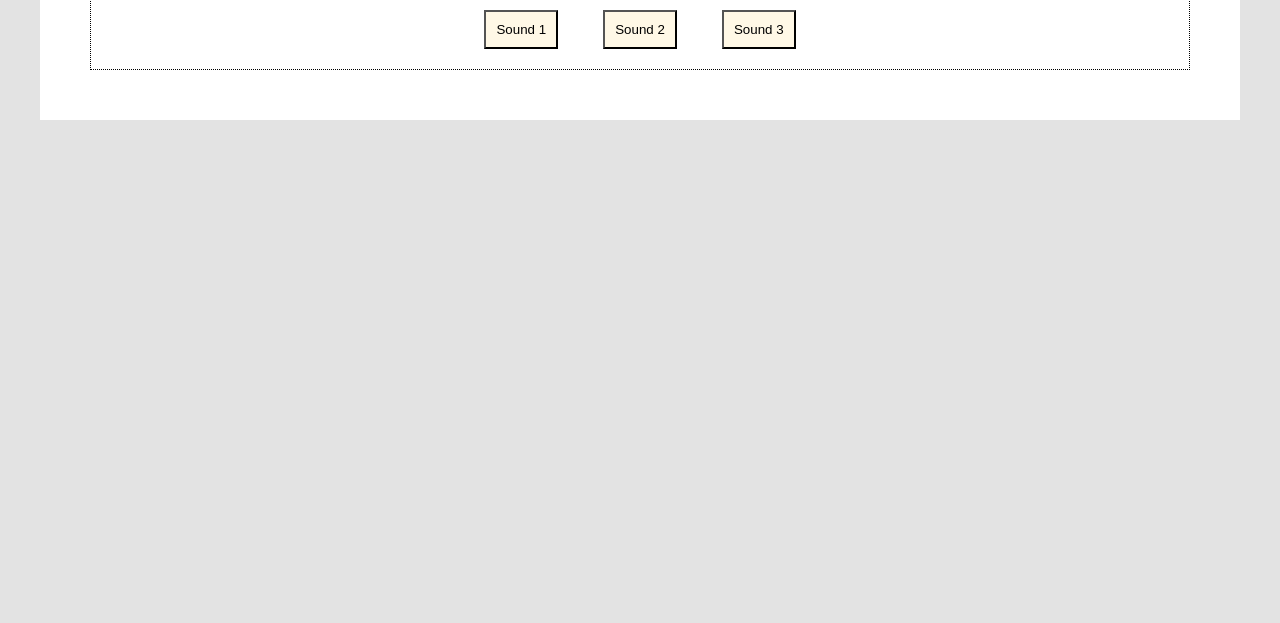
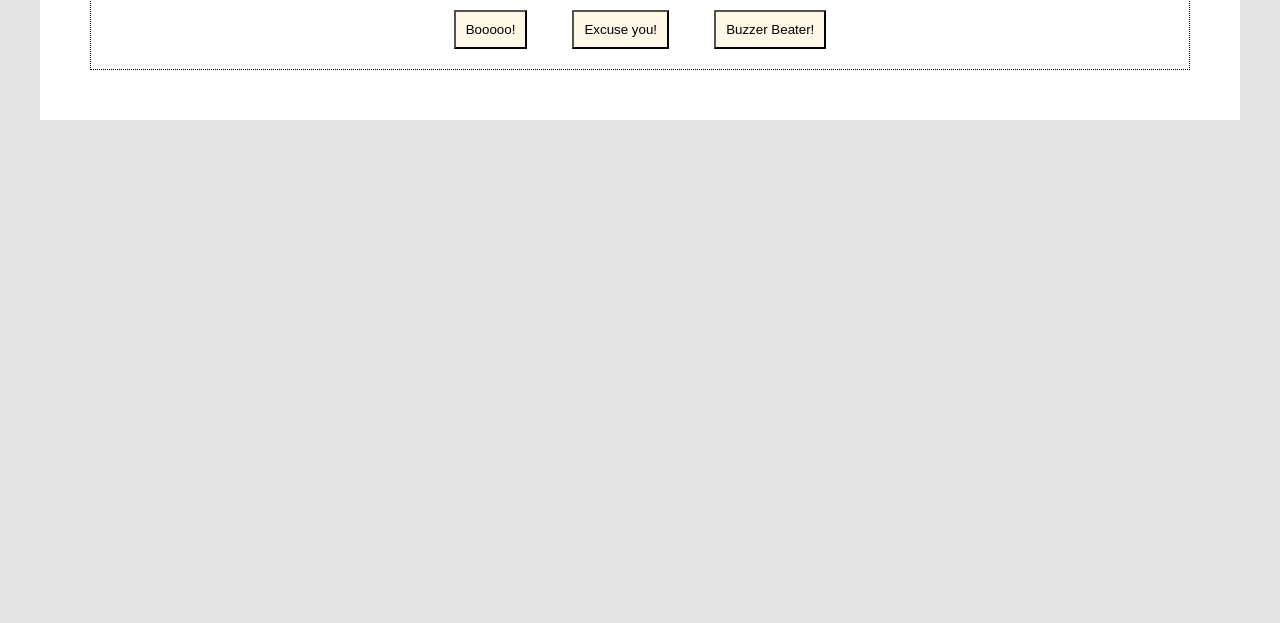
Before and after one commit to mmodras/mi349_soundboard, a plain HTML site: page index.html in a window 1280 px wide. Shown: the part 177-800 px from the top of the page. Drawn offline with Linux system fonts and the light colour scheme.

Commit message:
Adding audio files + html, css, js changes

```diff
--- a/index.html
+++ b/index.html
@@ -10,10 +10,19 @@
 <body>
     <h1>JavaScript Soundboard</h1>
     <div id="buttons">
+        <input type="button" value="Booooo!" onclick="play1()">
+        <input type="button" value="Excuse you!" onclick="play2()">
+        <input type="button" value="Buzzer Beater!" onclick="play3()">
+
+        <!--
         <button type="button">Sound 1</button>
         <button type="button">Sound 2</button>
         <button type="button">Sound 3</button>
+        -->
     </div>
+    <audio id="audio1" src="boo.wav"></audio>
+    <audio id="audio2" src="burp2_x.wav"></audio>
+    <audio id="audio3" src="buzzer_x.wav"></audio>
     <!--
     <ul id="buttons">
         <li><button type="button">Sound 1</button></li>
--- a/soundboard.js
+++ b/soundboard.js
@@ -1,3 +1,17 @@
 window.onload = function() {
+    function play1() {
+        var audio = document.getElementById("audio1");
+        audio.play();
+      }
+
+      function play2() {
+        var audio = document.getElementById("audio2");
+        audio.play();
+      }
+
+      function play3() {
+        var audio = document.getElementById("audio3");
+        audio.play();
+      }
 
 };
--- a/style.css
+++ b/style.css
@@ -22,7 +22,7 @@ h1 {
     align-items: center;
 }
 
-#buttons button {
+#buttons input {
     margin: 20px;
     padding: 10px;
     background-color: #fff8e6;
```
Also changed, not shown: 4 other files.
